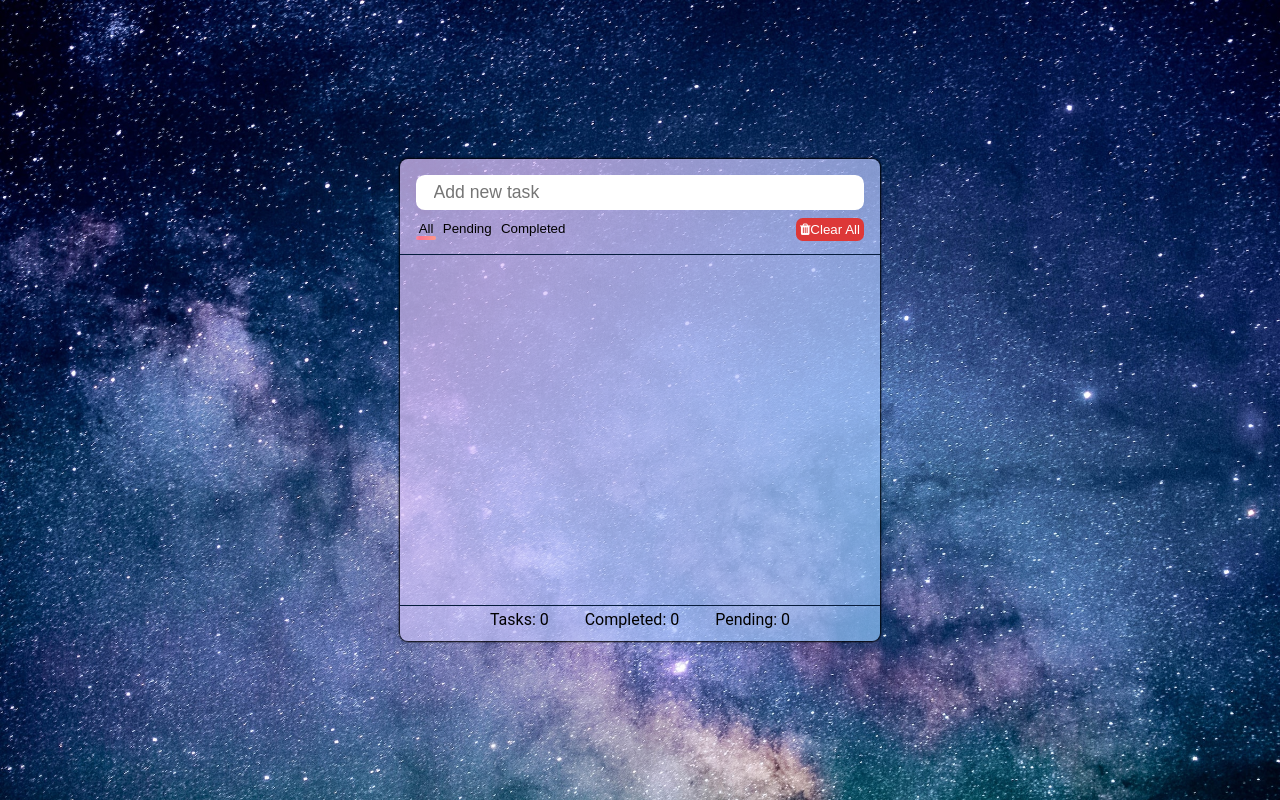
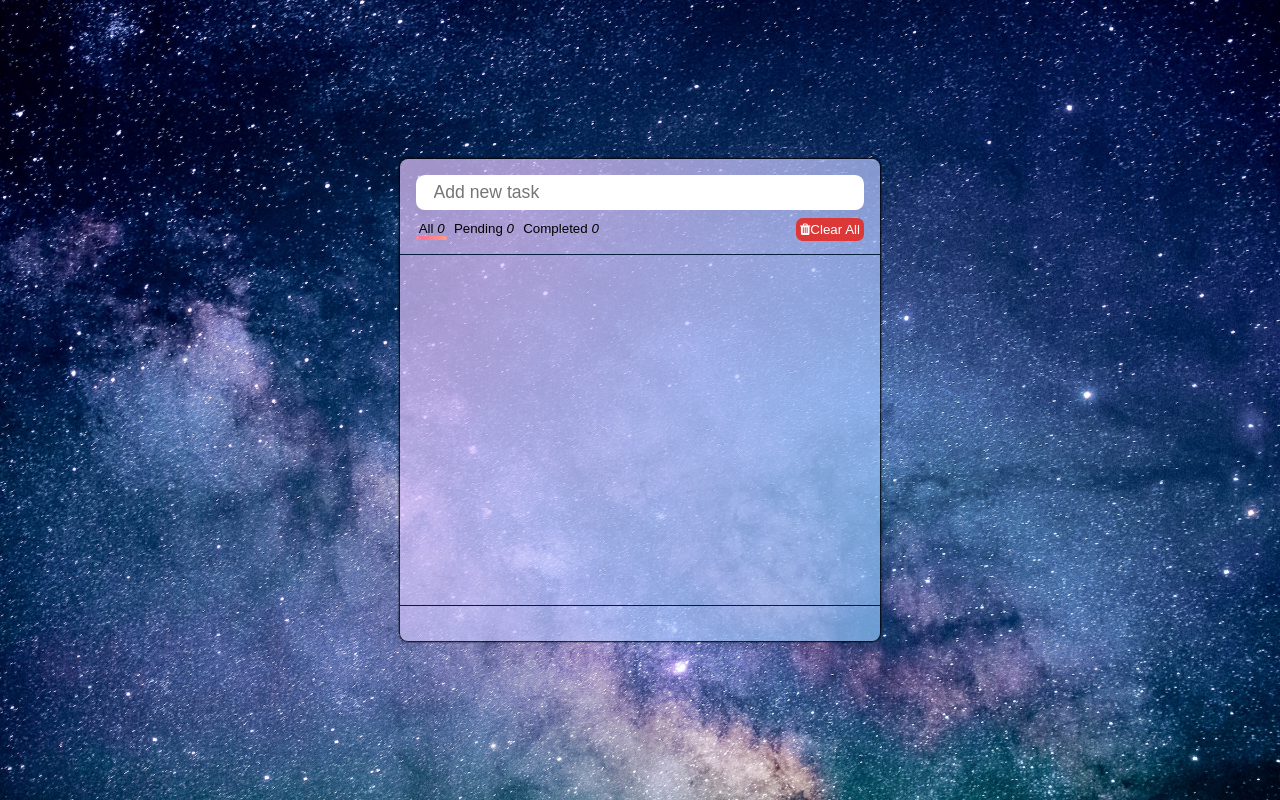
Before and after one commit to lz-coder/simple-todo, a plain HTML site: page index.html in a window 1280 px wide. Drawn offline with Linux system fonts and the light colour scheme.

Commit message:
add infos counter to toolbar buttons

```diff
--- a/index.html
+++ b/index.html
@@ -14,11 +14,18 @@
         <div class="toolbar default-padding">
             <input id="id_todo_input" type="text" class="todo-input" placeholder="Add new task">
             <div class="buttons-panel">
-                <button id="all_button" class="button" onclick="buttonActions('showAll')">All</button>
-                <button id="pending_button" class="button" onclick="buttonActions('showPending')">Pending</button>
-                <button id="completed_button" class="button" onclick="buttonActions('showCompleted')">Completed</button>
-                <button id="clearall_button" class="button" onclick="buttonActions('clearAll')"><i
-                        class="fa fa-trash"></i>Clear All</button>
+                <button id="all_button" class="button" onclick="buttonActions('showAll')">All
+                    <i id="all_button_counter"></i>
+                </button>
+                <button id="pending_button" class="button" onclick="buttonActions('showPending')">Pending
+                    <i id="pending_button_counter"></i>
+                </button>
+                <button id="completed_button" class="button" onclick="buttonActions('showCompleted')">Completed
+                    <i id="completed_button_counter"></i>
+                </button>
+                <button id="clearall_button" class="button" onclick="buttonActions('clearAll')">
+                    <i class="fa fa-trash"></i>Clear All
+                </button>
             </div>
         </div>
         <ol id="id_tasks_section" class="tasks-section default-padding"></ol>
--- a/src/index.js
+++ b/src/index.js
@@ -254,13 +254,13 @@ function buttonActions(action) {
     }
 }
 
-const all_tasks_info = document.getElementById("id_all_info");
-const completed_tasks_info = document.getElementById("id_completed_info");
-const pending_tasks_info = document.getElementById("id_pending_info");
+const all_tasks_info = document.getElementById("all_button_counter");
+const completed_tasks_info = document.getElementById("completed_button_counter");
+const pending_tasks_info = document.getElementById("pending_button_counter");
 
 const updateTasksInfos = () => {
-    all_tasks_info.innerText = `Tasks: ${tasksInfos.all}`;
-    completed_tasks_info.innerText = `Completed: ${tasksInfos.completed}`;
-    pending_tasks_info.innerText = `Pending: ${tasksInfos.all - tasksInfos.completed}`;
+    all_tasks_info.innerText = tasksInfos.all;
+    completed_tasks_info.innerText = tasksInfos.completed;
+    pending_tasks_info.innerText = tasksInfos.all - tasksInfos.completed;
 }
 updateTasksInfos();
```
